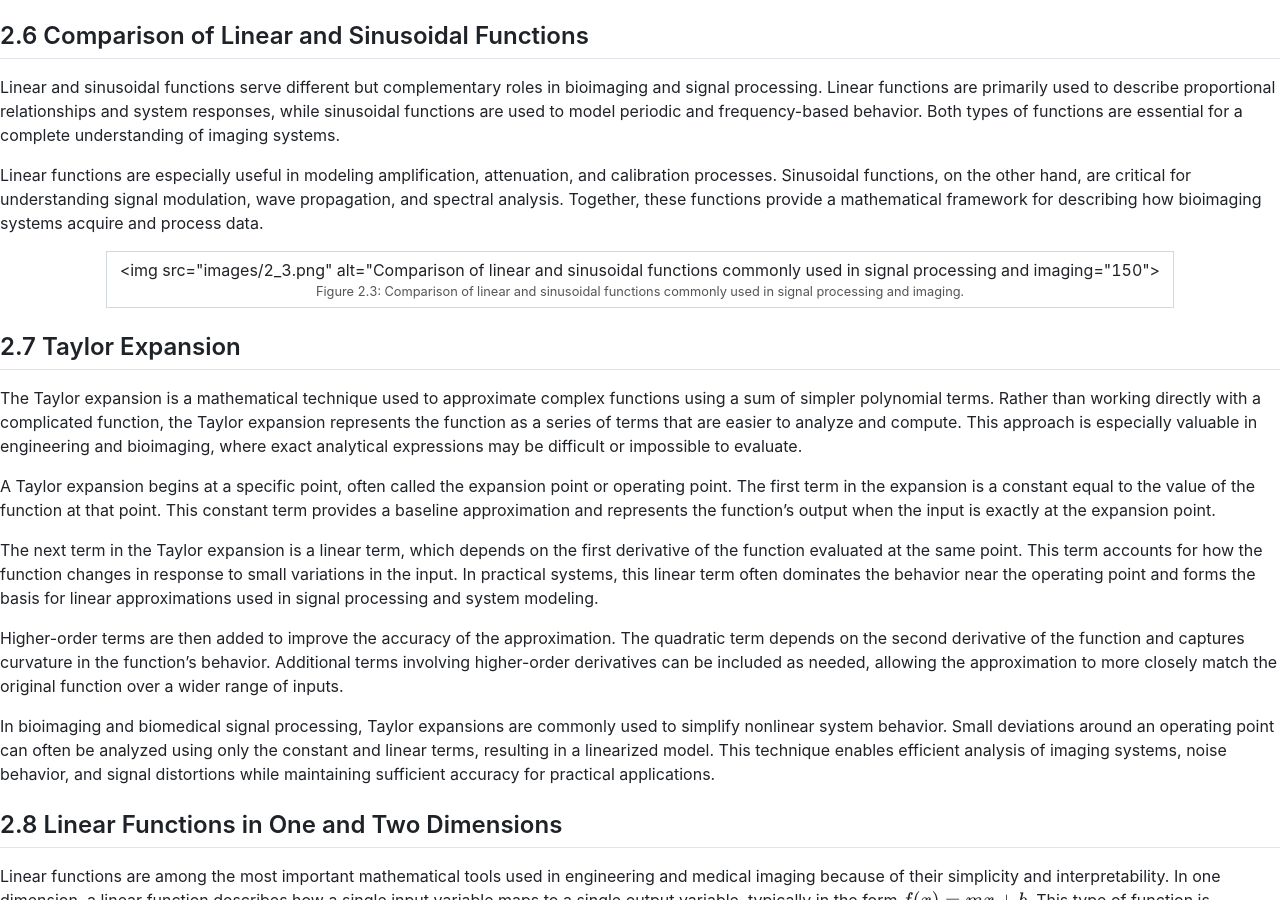
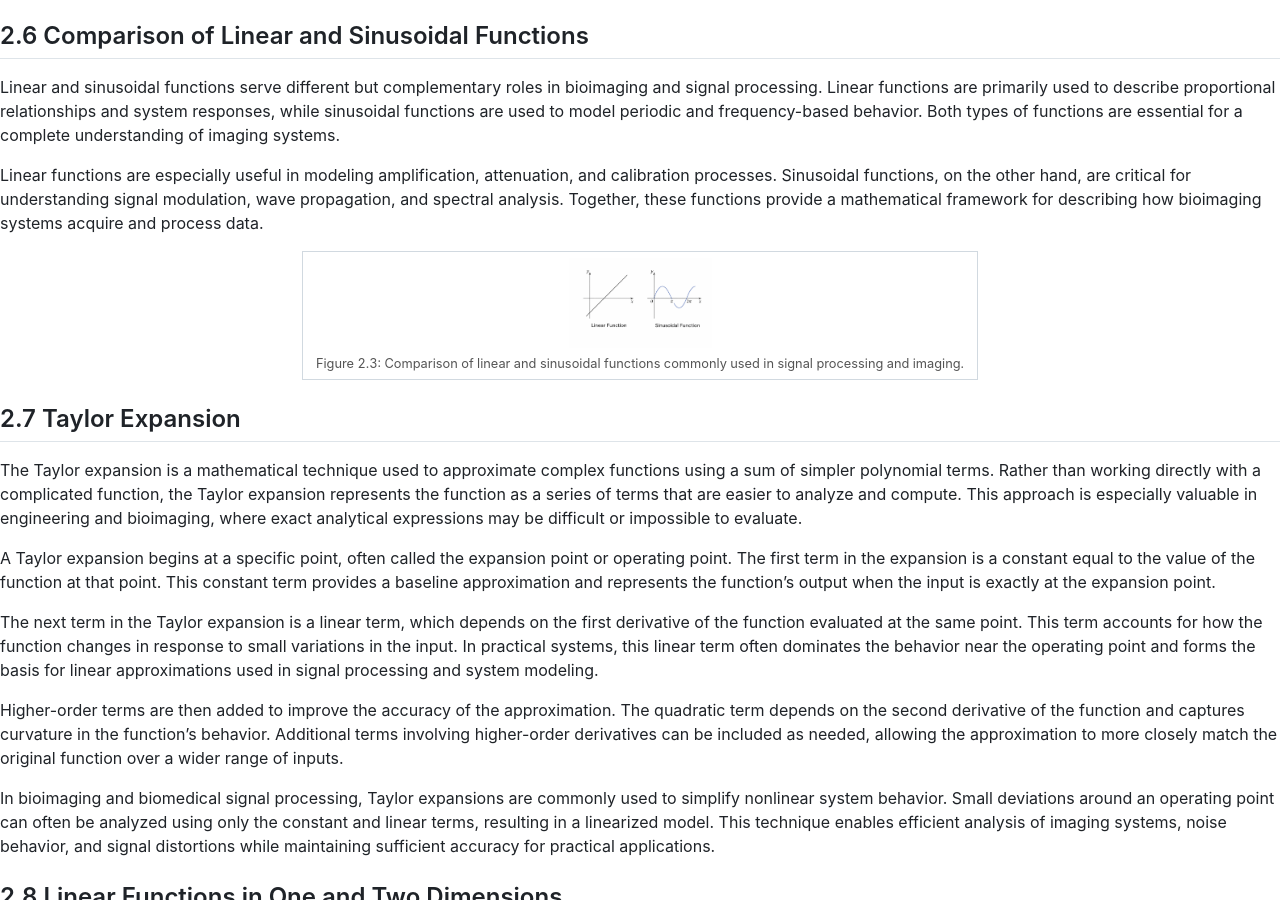
Before and after one commit to NikhilaRao1/medical-imaging-book, a Jekyll site: the page built from chapter2.md, in a window 1280 px wide and 900 px high, scrolled down 2213 px. Built offline with Jekyll 4.4.1, drawn with Linux system fonts in a browser that asks for light colours; nearby versions of some CDN libraries; our own code applies the rules of GitHub Pages for plain Markdown files.

Commit message:
Update chapter2.md

```diff
--- a/chapter2.md
+++ b/chapter2.md
@@ -67,7 +67,7 @@ Linear functions are especially useful in modeling amplification, attenuation, a
 <table align="center">
   <tr>
     <td align="center">
-      <img src="images/2_3.png" alt="Comparison of linear and sinusoidal functions commonly used in signal processing and imaging="150">
+      <img src="images/2_3.png" alt="Comparison of linear and sinusoidal functions" width="150">
       <p style="font-size: 0.8em; color: #555;">
         Figure 2.3: Comparison of linear and sinusoidal functions commonly used in signal processing and imaging.
       </p>
```
